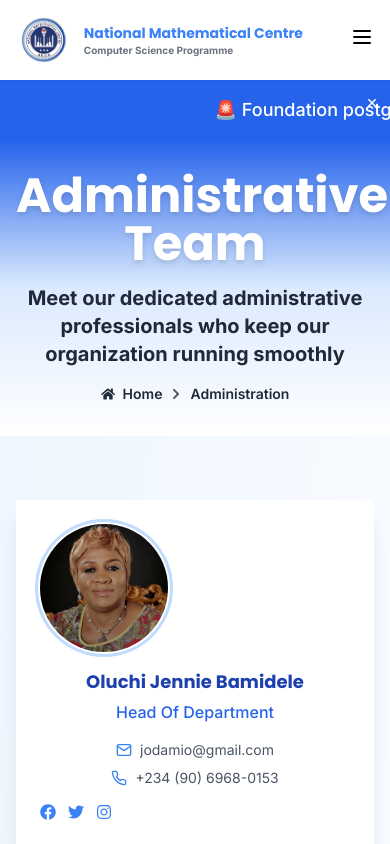
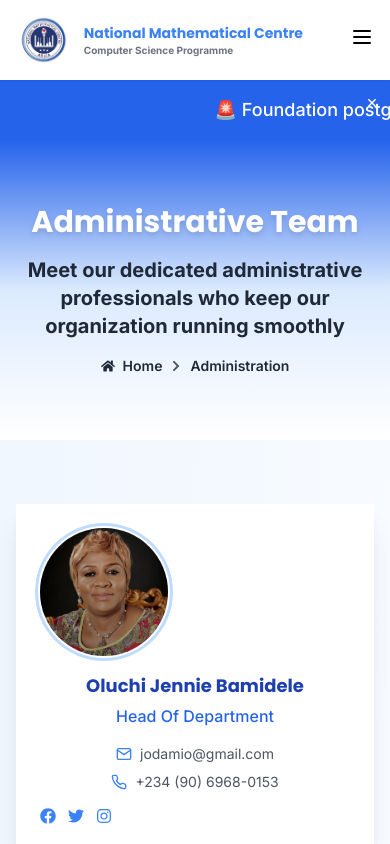
Before and after one commit to Favskid/departmental-site, a React (Vite) app: page /administration in a window 390 px wide. Shown: the top 844 px of the page. Built offline with nearby package versions, Linux system fonts and the light colour scheme; no server answers.

Commit message:
mobile debugging

```diff
--- a/src/pages/Administration.jsx
+++ b/src/pages/Administration.jsx
@@ -121,14 +121,14 @@ const Administration = () => {
         initial={{ opacity: 0, y: -20 }}
         animate={{ opacity: 1, y: 0 }}
         transition={{ duration: 0.6 }}
-        className="bg-gradient-to-b from-blue-600 via-blue-100 to-white py-8 md:py-16 px-4" // Changed py-16 to py-8 md:py-16
+        className="bg-gradient-to-b from-blue-600 via-blue-100 to-white py-16 px-4"
       >
         <div className="container mx-auto text-center">
           <motion.h1
             initial={{ opacity: 0 }}
             animate={{ opacity: 1 }}
             transition={{ delay: 0.3, duration: 0.6 }}
-            className="text-5xl font-bold mb-4 text-white drop-shadow-md"
+            className="text-3xl md:text-5xl font-bold mb-4 text-white drop-shadow-md"
           >
             Administrative Team
           </motion.h1>
```
